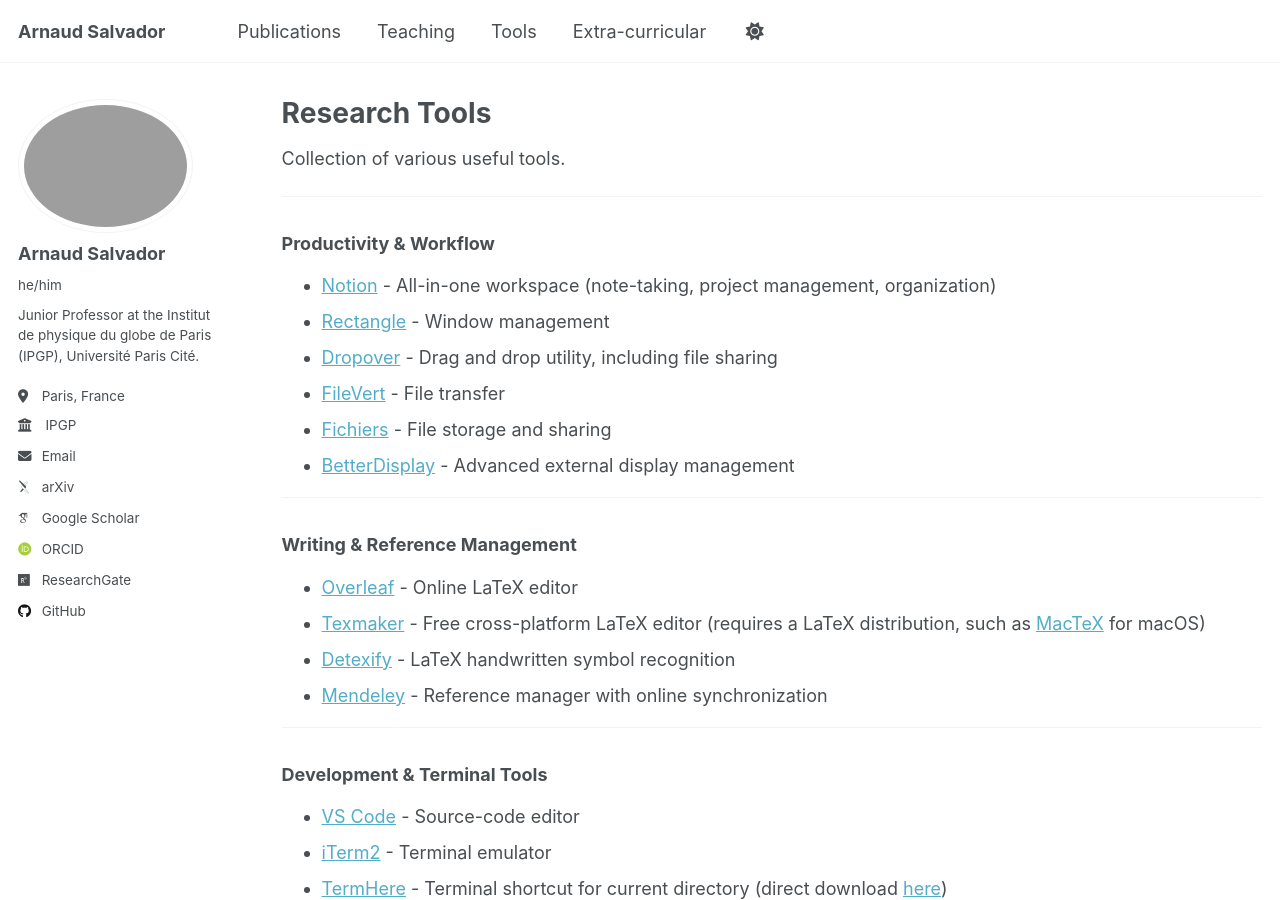
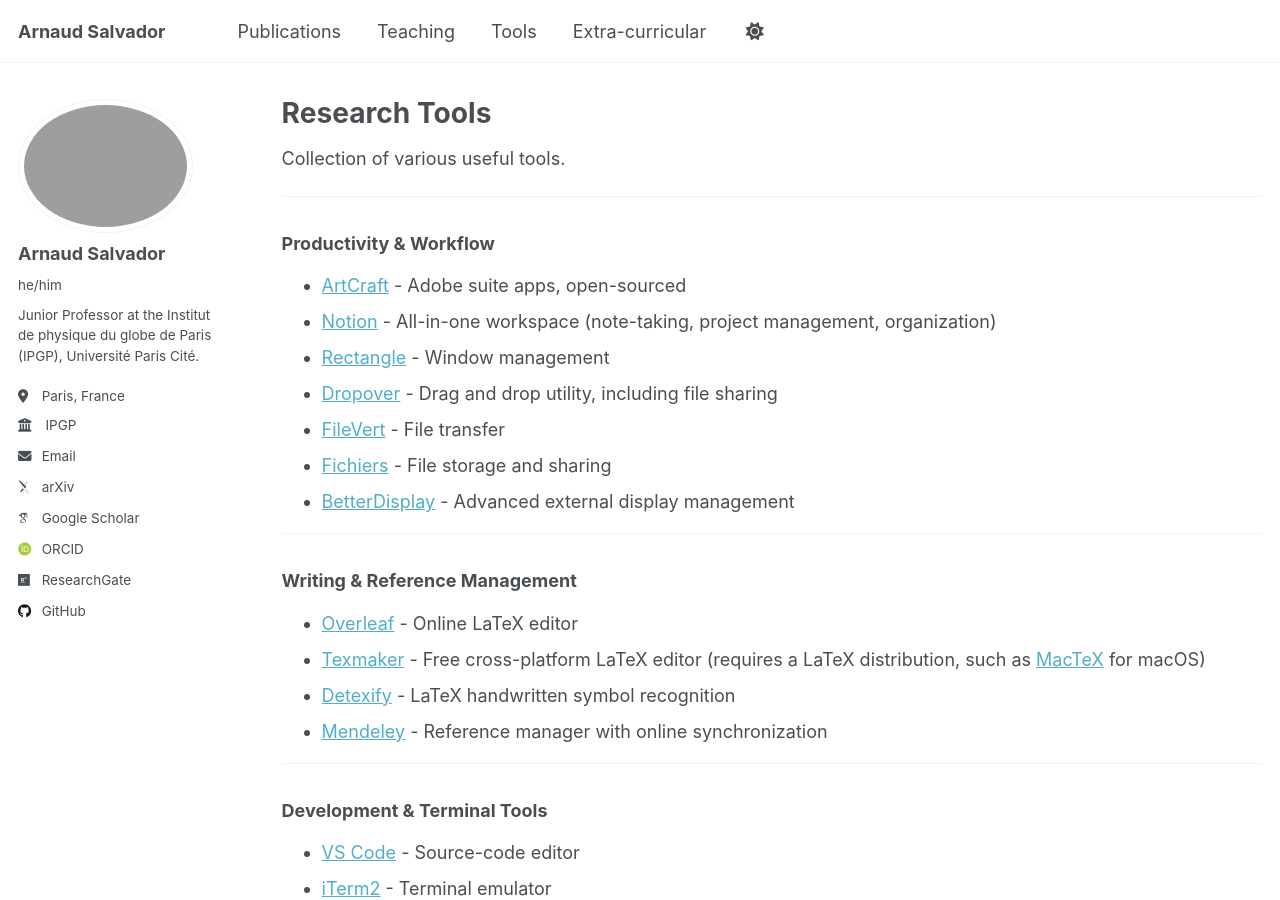
Before and after one commit to arnaudsalvador/arnaudsalvador.github.io, a Jekyll site: the page built from _pages/tools.md, in a window 1280 px wide and 900 px high. Built offline with Jekyll 4.4.1, drawn with Linux system fonts in a browser that asks for light colours; some web fonts are replaced.

Commit message:
Update tools.md

```diff
--- a/_pages/tools.md
+++ b/_pages/tools.md
@@ -13,6 +13,7 @@
 
 ### Productivity & Workflow
 
+- [ArtCraft](https://getartcraft.com/apps) - Adobe suite apps, open-sourced
 - [Notion](https://www.notion.so/desktop) - All-in-one workspace (note-taking, project management, organization)
 - [Rectangle](https://rectangleapp.com) - Window management
 - [Dropover](https://dropoverapp.com) - Drag and drop utility, including file sharing
```
